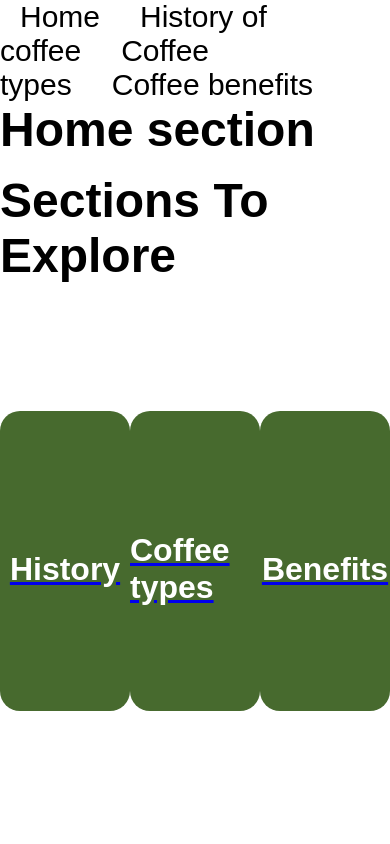
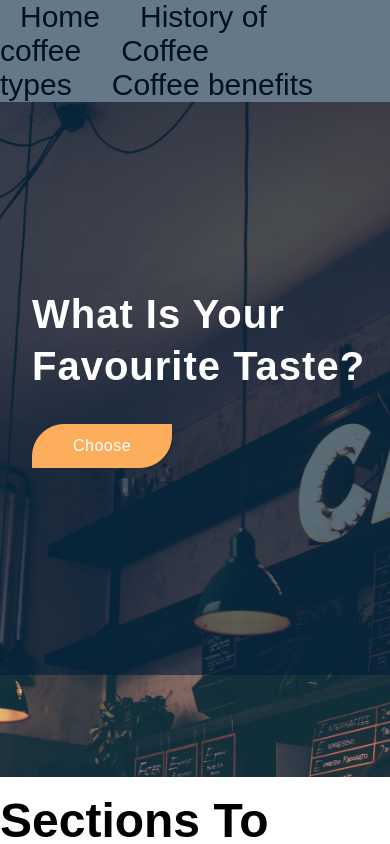
Before and after one commit to General-Bradley9608/Coffee-App-React, a React (Create React App) app: page / in a window 390 px wide. Shown: the top 844 px of the page. Built offline with nearby package versions, Linux system fonts and the light colour scheme.

Commit message:
hero component

```diff
--- a/src/App.css
+++ b/src/App.css
@@ -328,3 +328,114 @@ p {
   width: var(--fullWidth);
   max-width: var(--fullWidth);
 }
+
+/* Hero */
+
+.hero {
+  display: flex;
+  padding-top: 13rem;
+  padding-left: 5rem;
+  background-image: url('./assets/01.jpg');
+  background-size: cover;
+  background-repeat: no-repeat;
+  background-position: center center;
+  width: 100%;
+  height: 100vh;
+}
+
+.hero::before{
+  content: '';
+  position: absolute;
+  left: 0;
+  bottom: 0;
+  right: 0;
+  top: 0;
+  background: #001d38;
+  opacity: .6;
+}
+
+.container {
+  position: relative;
+}
+.container h1{
+  color: white;
+  font-size: 4rem;
+  line-height: 1.3;
+  margin: 10px 0 20px;
+  font-weight: 600;
+  text-transform: capitalize;
+  letter-spacing: 1px;
+}
+
+.hero-link {
+  display: flex;
+  margin-top: 2rem;
+}
+
+.hero-link .explore {
+  margin-right: 20px;
+  padding: 12px 40px;
+  background-color: #fdae5c;
+  border: 1px solid #fdae5c;
+  border-radius: 2rem 0 2rem 0;
+  color: white;
+  font-weight: 400;
+  letter-spacing: 0.5px;
+  transition: var(--transition);
+}
+
+.hero-link .explore:hover{
+  color:#fdae5c;
+  background: transparent;
+}
+
+a {
+  text-decoration: none;
+}
+
+@media screen and (max-width: 985px) {
+  .hero{
+    padding-left: 3rem;
+  }
+  .container h1 {
+    font-size: 3.5rem;
+  }
+}
+
+@media screen and (max-width: 768px) {
+  .hero{
+    padding-left: 2rem;
+  }
+  .container h1 {
+    font-size: 3rem;
+  }
+  .link .explore{
+    padding: 10px 25px;
+  }
+}
+
+@media screen and (max-width: 480px) {
+  .hero{
+    padding: 11rem 1rem 0 2rem;
+    height: 80vh;
+  }
+  .hero::before{
+    bottom: 20%;
+  }
+  .container h1 {
+    font-size: 2.5rem;
+  }
+}
+
+@media screen and (max-width: 380px) {
+  .hero{
+    padding-top: 9rem;
+  }
+  .container h1 {
+    font-size: 2.3rem;
+  }
+  .link .explore{
+    padding: 10px 17px;
+    margin-right: 10px;
+  }
+}
--- a/src/App.js
+++ b/src/App.js
@@ -1,42 +1,24 @@
 import React from "react";
 import { BrowserRouter as Router, Routes, Route, Link } from "react-router-dom";
 import Types from "./pages/Types";
-import Benefits from "./pages/Benefits"
-import History from "./pages/History"
+import Benefits from "./pages/Benefits";
+import History from "./pages/History";
 import "./App.css";
 import Home from "./pages/Home";
-import Navbar from "./components/Navbar";
 
 function App() {
   return (
     <>
       <Router>
-
-      <nav>
-        <Link to="/" className="link">
-          Home
-        </Link>
-        <Link to="/history" className="link">
-          History of coffee
-        </Link>
-        <Link to="/types" className="link">
-          Coffee types
-        </Link>
-        <Link to="/benefits" className="link">
-          Coffee benefits
-        </Link>
-      </nav>
-
         <Routes>
-        <Route path="/" element={<Home/>} />
-        <Route path="/history" element={<History/>} />/
+          <Route path="/" element={<Home />} />
+          <Route path="/history" element={<History />} />/
           <Route path="/types" element={<Types />} />
           <Route path="/benefits" element={<Benefits />} />
         </Routes>
       </Router>
     </>
   );
-
 }
 
 export default App;
--- /dev/null
+++ b/src/components/Hero.js
@@ -0,0 +1,18 @@
+import React from 'react'
+
+function Hero() {
+  return (
+    <>
+    <section className='hero'>
+        <div className='container'>
+            <h1>What is your <br/> favourite taste?</h1>
+            <div className='hero-link'>
+                <a href='#' className='explore'>Choose</a>
+            </div>
+        </div>
+    </section>
+    </>
+  )
+}
+
+export default Hero
--- a/src/components/Navbar.js
+++ b/src/components/Navbar.js
@@ -0,0 +1,23 @@
+import React from 'react'
+import { Link } from 'react-router-dom'
+
+function Navbar() {
+  return (
+    <nav>
+    <Link to="/" className="link">
+      Home
+    </Link>
+    <Link to="/history" className="link">
+      History of coffee
+    </Link>
+    <Link to="/types" className="link">
+      Coffee types
+    </Link>
+    <Link to="/benefits" className="link">
+      Coffee benefits
+    </Link>
+  </nav>
+  )
+}
+
+export default Navbar
--- a/src/pages/Home.js
+++ b/src/pages/Home.js
@@ -1,11 +1,14 @@
 import React from "react";
+import Hero from "../components/Hero";
+import Navbar from "../components/Navbar";
 import Sections from "../components/Sections";
 
 
 function Home() {
   return (
     <div>
-      <h1>Home section</h1>
+      <Navbar/>
+      <Hero/>
       <Sections/>
     </div>
   );
```
Lines whose indentation alone changed are shown as unchanged.
